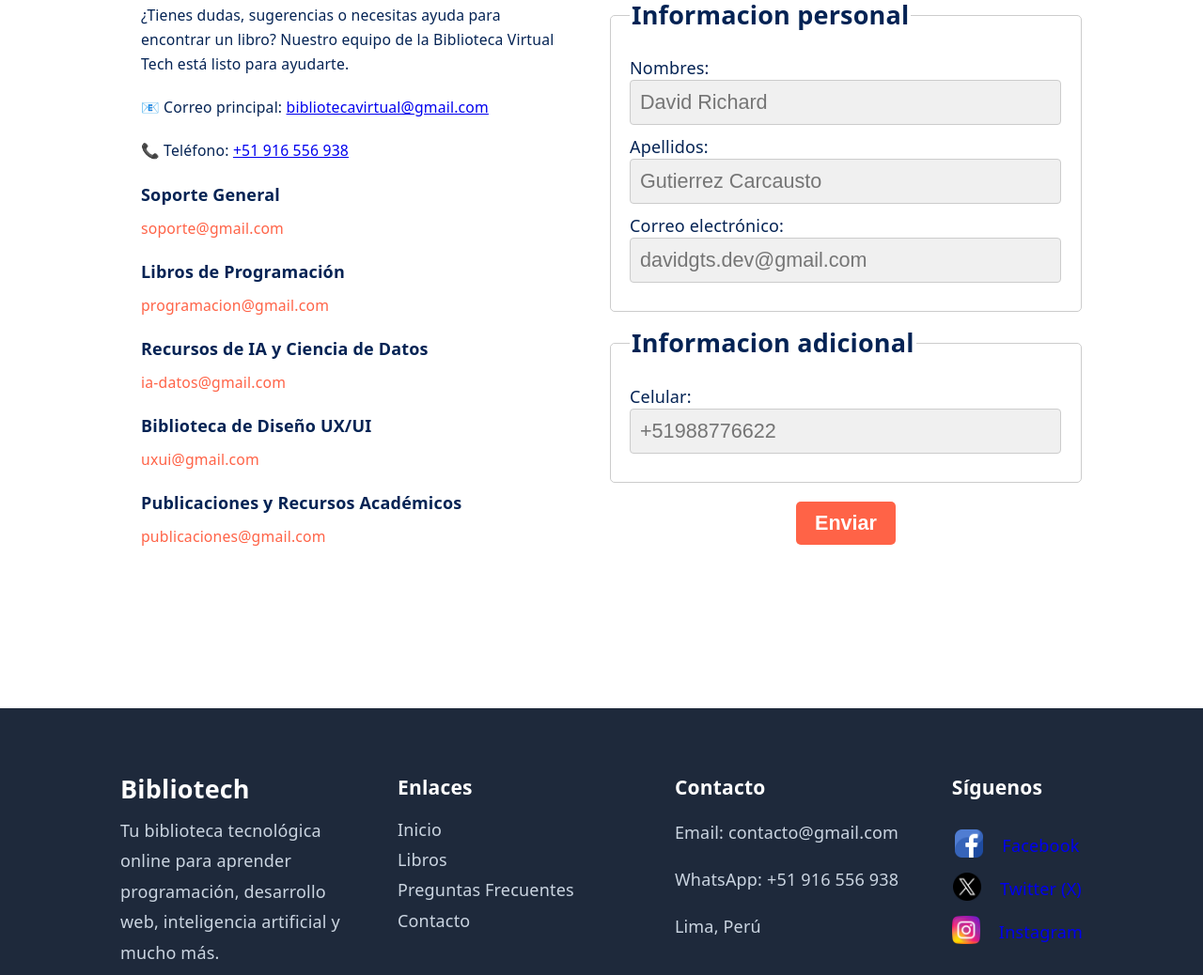
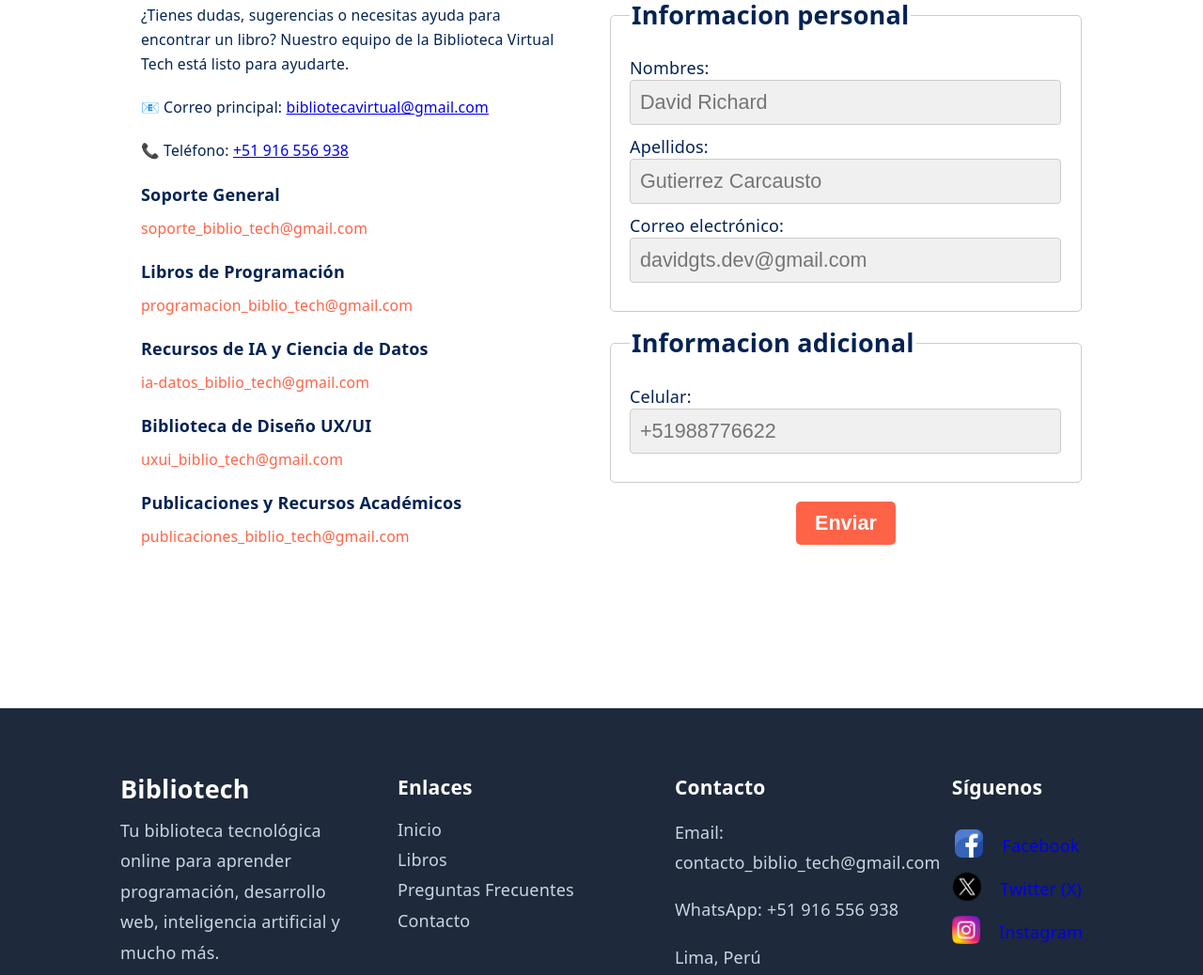
Before and after one commit to david-gts/casoPracticoIdl3, a website built with Vite: page index.html in a window 1280 px wide. Shown: the part 4071-5109 px from the top of the page at 94% size. Built offline with nearby package versions, Linux system fonts and the light colour scheme.

Commit message:
correccion de correos

```diff
--- a/index.html
+++ b/index.html
@@ -236,27 +236,27 @@
 
           <article class="correo-especial">
             <h3 class="titulo-correo">Soporte General</h3>
-            <a class="correo-especial" href="mailto:soporte@gmail.com">soporte@gmail.com</a>
+            <a class="correo-especial" href="mailto:soporte_biblio_tech@gmail.com">soporte_biblio_tech@gmail.com</a>
           </article>
 
           <article class="correo-especial">
             <h3 class="titulo-correo">Libros de Programación</h3>
-            <a class="correo-especial" href="mailto:programacion@gmail.com">programacion@gmail.com</a>
+            <a class="correo-especial" href="mailto:programacion_biblio_tech@gmail.com">programacion_biblio_tech@gmail.com</a>
           </article>
 
           <article class="correo-especial">
             <h3 class="titulo-correo">Recursos de IA y Ciencia de Datos</h3>
-            <a class="correo-especial" href="mailto:ia-datos@gmail.com">ia-datos@gmail.com</a>
+            <a class="correo-especial" href="mailto:ia-datos_biblio_tech@gmail.com">ia-datos_biblio_tech@gmail.com</a>
           </article>
 
           <article class="correo-especial">
             <h3 class="titulo-correo">Biblioteca de Diseño UX/UI</h3>
-            <a class="correo-especial" href="mailto:uxui@gmail.com">uxui@gmail.com</a>
+            <a class="correo-especial" href="mailto:uxui_biblio_tech@gmail.com">uxui_biblio_tech@gmail.com</a>
           </article>
 
           <article class="correo-especial">
             <h3 class="titulo-correo">Publicaciones y Recursos Académicos</h3>
-            <a class="correo-especial" href="mailto:publicaciones@gmail.com">publicaciones@gmail.com</a>
+            <a class="correo-especial" href="mailto:publicaciones_biblio_tech@gmail.com">publicaciones_biblio_tech@gmail.com</a>
           </article>
 
         </section>
@@ -339,7 +339,7 @@
       <div class="footer-contact">
         <h3 class="titulo-footer">Contacto</h3>
         <p>
-          <a class="parrafo-footer" href="mailto:contacto@gmail.com">Email: contacto@gmail.com</a>
+          <a class="parrafo-footer" href="mailto:contacto_biblio_tech@gmail.com">Email: contacto_biblio_tech@gmail.com</a>
         </p>
         <p>
           <a class="parrafo-footer" href="https://wa.me/51916556938" target="_blank">WhatsApp: +51 916 556 938</a>
```
